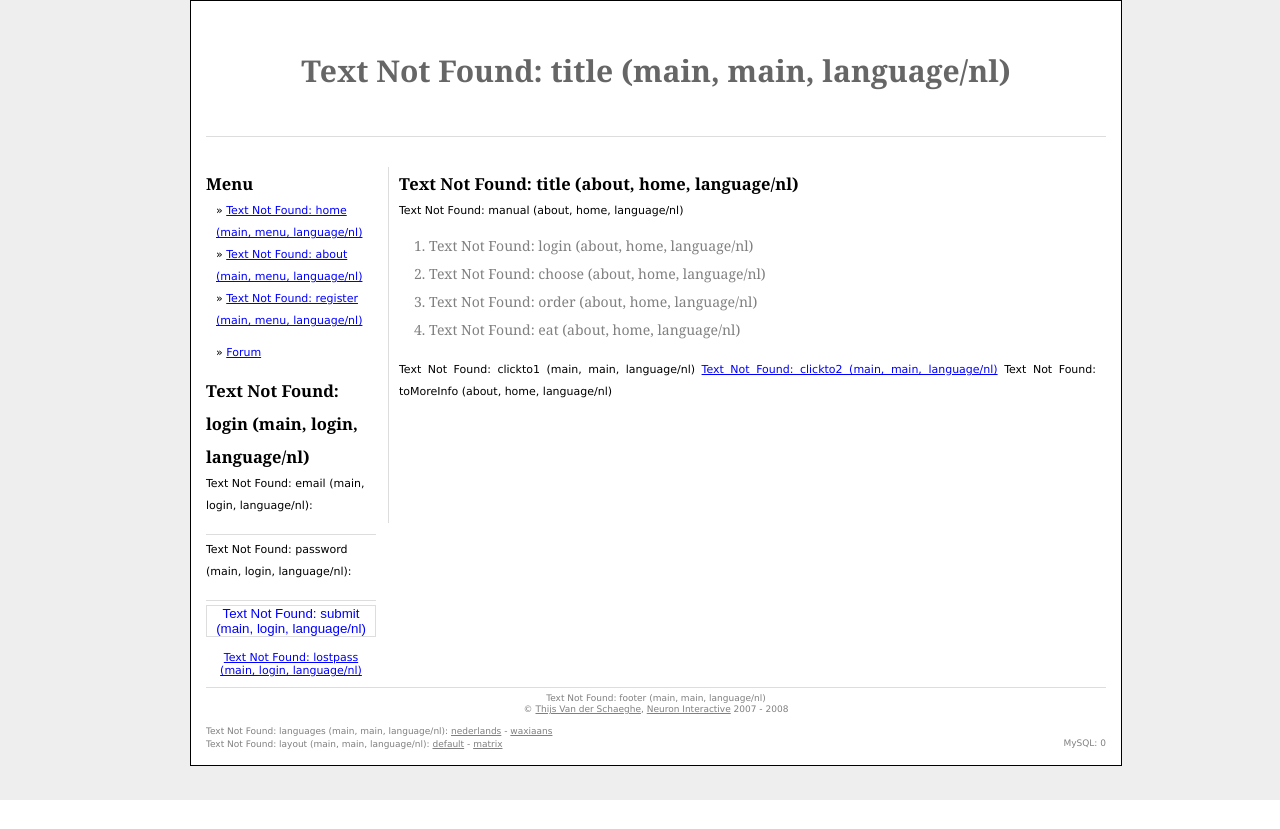
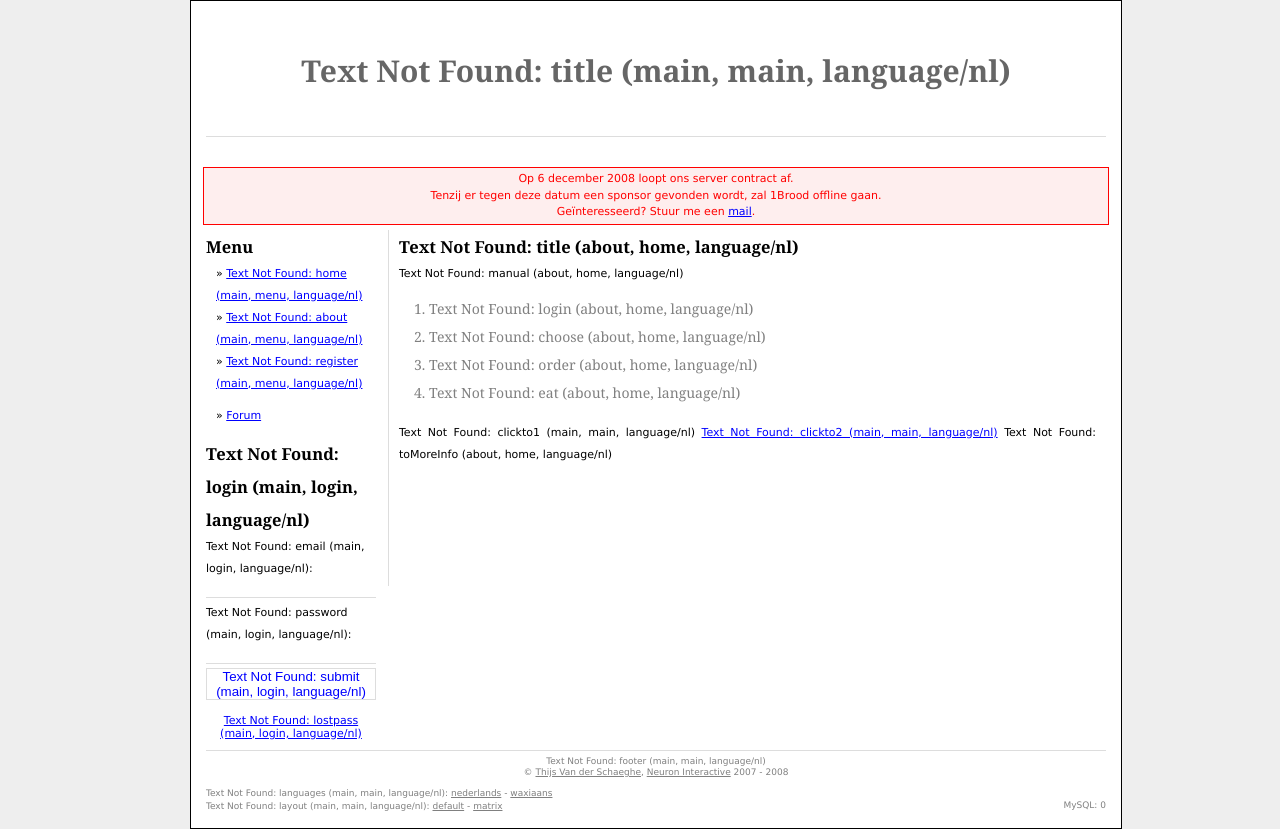
Before and after one commit to CatLabInteractive/1brood, a PHP site: page / in a window 1280 px wide. Before the commit the page ends 800 px from the top, so only its background shows below. Run offline with PHP 8.4, Linux system fonts and the light colour scheme; some libraries are stand-ins or nearby versions.

Commit message:
going down message
git-svn-id: https://catlab.slsapp.com/source/1brood/trunk@32 d97fe4b3-058e-4413-8caa-47a303eb7676

```diff
--- a/templates/default/index.tpl
+++ b/templates/default/index.tpl
@@ -30,6 +30,12 @@
 		<div id="container">
 
 			<h1><?php echo $title; ?></h1>
+
+			<p class="false" style="text-align: center; line-height: 1.5;">
+				Op 6 december 2008 loopt ons server contract af.<br />
+				Tenzij er tegen deze datum een sponsor gevonden wordt, zal 1Brood offline gaan.<br />
+				Geïnteresseerd? Stuur me een <a href="mailto:daedelson@gmail.com">mail</a>.
+			</p>
 
 			<div id="left">
 
```
